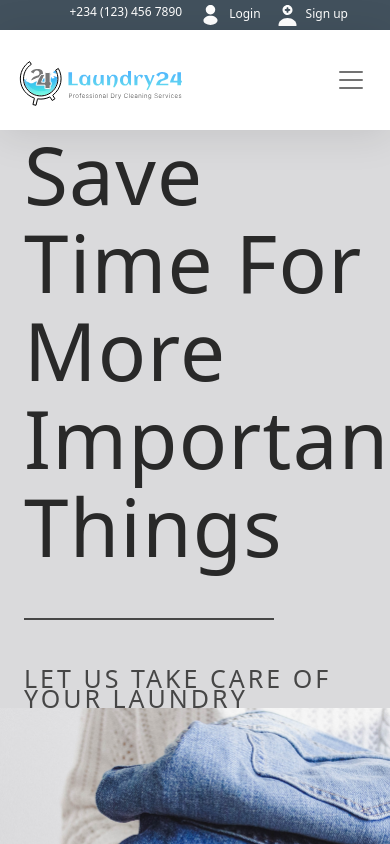
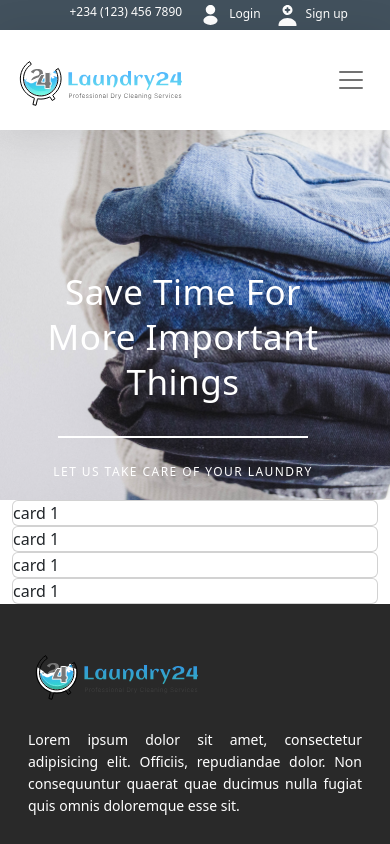
Before and after one commit to ahmed20008/Laundry-website, a React (Vite) app: page / in a window 390 px wide. Shown: the top 844 px of the page. Built offline with nearby package versions, Linux system fonts and the light colour scheme.

Commit message:
landing page responsive

```diff
--- a/src/components/Home/Home.css
+++ b/src/components/Home/Home.css
@@ -1,7 +1,9 @@
-.landing-page .landing-img{
+.landing-page .landing-img {
     object-fit: cover;
+    overflow: hidden;
 }
-.landing-page .landing-text h1{
+
+.landing-page .landing-text h1 {
     font-style: normal;
     font-weight: 400;
     font-size: 80px;
@@ -10,11 +12,13 @@
     letter-spacing: 0.015em;
     font-feature-settings: 'liga' off;
 }
-.landing-page .text-bar{
+
+.landing-page .text-bar {
     border: 1px solid rgba(70, 70, 70, 1);
     width: 250px;
 }
-.landing-page .sub-text{
+
+.landing-page .sub-text {
     font-style: normal;
     font-weight: 500;
     font-size: 25px;
@@ -23,3 +27,117 @@
     text-transform: uppercase;
     color: #464646;
 }
+
+@media screen and (max-width: 1279px) {
+    .landing-page .landing-text h1 {
+        font-size: 70px;
+        line-height: 80px;
+    }
+}
+
+@media screen and (max-width: 1193px) {
+    .landing-page .sub-text {
+        font-size: 22px;
+    }
+}
+
+@media screen and (max-width: 1133px) {
+    .landing-page .landing-text h1 {
+        font-size: 60px;
+        line-height: 70px;
+    }
+}
+
+@media screen and (max-width: 1163px) {
+    .landing-page .sub-text {
+        font-size: 20px;
+    }
+}
+
+@media screen and (max-width: 991px) {
+    .landing-page .landing-text h1 {
+        font-size: 50px;
+        line-height: 60px;
+    }
+
+    .landing-page .sub-text {
+        font-size: 17px;
+    }
+}
+
+@media screen and (min-width: 768px) and (max-width: 851px) {
+    .landing-page .landing-text h1 {
+        font-size: 44px;
+        line-height: 60px;
+    }
+
+    .landing-page .sub-text {
+        font-size: 15px;
+    }
+
+    .landing-page .text-bar {
+        margin-top: 1.5rem !important;
+        margin-bottom: 1.5rem !important;
+    }
+}
+
+@media screen and (max-width: 767px) {
+    .landing-page .landing-text h1 {
+        font-size: 44px;
+        line-height: 60px;
+        text-align: center;
+        padding-top: 1rem;
+        color: #fff;
+    }
+
+    .landing-page .sub-text {
+        font-size: 15px;
+        padding-bottom: 2rem;
+        text-align: center;
+        color: #fff;
+    }
+    .bar-sm{
+        display: flex;
+        justify-content: center;
+    }
+    .landing-page .text-bar {
+        margin-top: 1.5rem !important;
+        margin-bottom: 1.5rem !important;
+        border: 1px solid #fff;
+    }
+    .landing-text {
+        position: absolute;
+        top: 30%;
+    }
+}
+@media screen and (max-width: 393px){
+    .landing-page .landing-text h1 {
+        font-size: 35px;
+        line-height: 45px;
+    }
+    .landing-page .sub-text {
+        font-size: 12px;
+        padding-bottom: 2rem;
+        text-align: center;
+        color: #fff;
+    }
+}
+@media screen and (max-width: 330px){
+    .landing-text {
+        top: 25%;
+    }
+    .landing-page .landing-text h1 {
+        font-size: 30px;
+        line-height: 40px;
+    }
+    .landing-page .sub-text {
+        font-size: 12px;
+        padding-bottom: 2rem;
+        text-align: center;
+        color: #fff;
+    }
+    .main-heading{
+        padding-left: 1rem;
+        padding-right: 1rem;
+    }
+}
--- a/src/components/Home/Home.tsx
+++ b/src/components/Home/Home.tsx
@@ -9,13 +9,15 @@ const Home: React.FC = () => {
         <section className='landing-page'>
             <div style={{ backgroundColor: '#DADADC' }}>
                 <div className="row">
-                    <div className="col-md-6 my-auto">
-                        <div className='px-4 landing-text'>
+                    <div className="col-md-6 my-auto landing-text">
+                        <div className='px-4 main-heading'>
                             <h1>
                                 Save Time For More Important Things
                             </h1>
                         </div>
+                        <div className='bar-sm'>
                         <div className='text-bar mx-4 my-5'></div>
+                        </div>
                         <div className="sub-text px-4">
                             Let us take care of your laundry
                         </div>
@@ -29,22 +31,22 @@ const Home: React.FC = () => {
             </div>
             <div className="container">
                 <div className='row'>
-                    <div className="col-md-3">
+                    <div className="col-md-3 col-sm-6">
                         <div className="card">
                             card 1
                         </div>
                     </div>
-                    <div className="col-md-3">
+                    <div className="col-md-3 col-sm-6">
                         <div className="card">
                             card 1
                         </div>
                     </div>
-                    <div className="col-md-3">
+                    <div className="col-md-3 col-sm-6">
                         <div className="card">
                             card 1
                         </div>
                     </div>
-                    <div className="col-md-3">
+                    <div className="col-md-3 col-sm-6">
                         <div className="card">
                             card 1
                         </div>
--- a/src/index.css
+++ b/src/index.css
@@ -13,3 +13,11 @@ p{
     padding: 0%;
     margin: 0%;
 }
+@media screen and (max-width: 767px) {
+    .order-xs-1{
+        order: 1;
+    }
+    .order-xs-2{
+        order: 2;
+    }
+}
```
